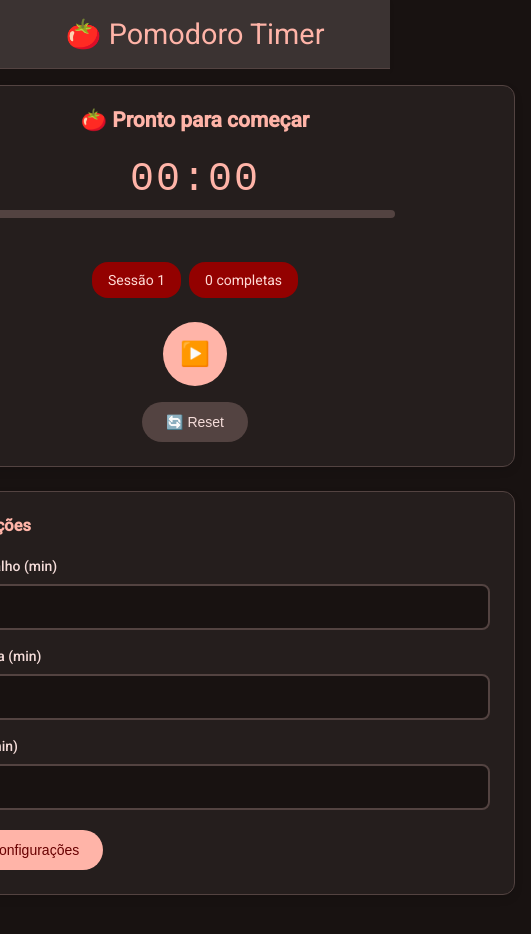
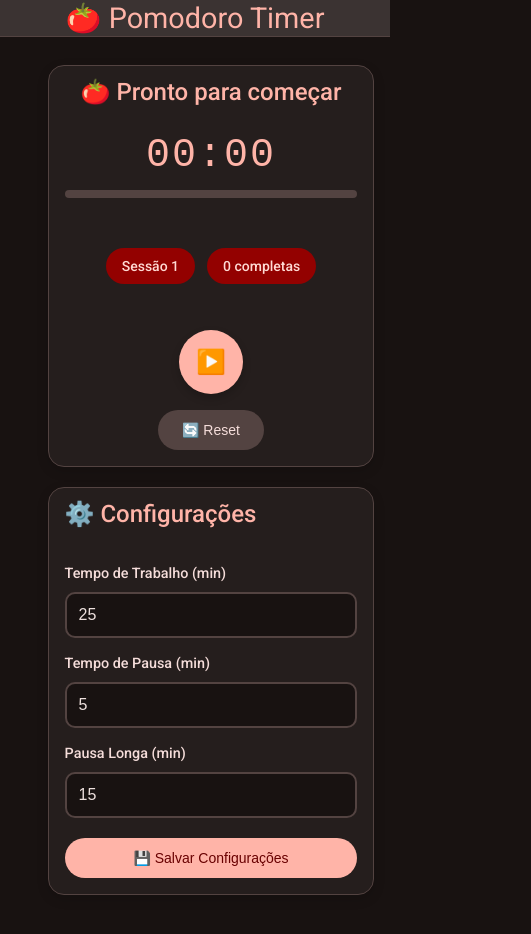
Before and after one commit to iagopedro/pomodoro, an Angular app: page / in a window 390 px wide. Shown: the whole page, 531 px wide, since content can reach past the window. Built offline with nearby package versions, Linux system fonts and the light colour scheme.

Commit message:
feat(ui): implement responsive horizontal layout with improved spacing
- Change to side-by-side card layout (timer + config)
- Add responsive breakpoints for all screen sizes
- Enhance visual hierarchy with larger fonts and shadows
- Improve header compactness and overall spacing

```diff
--- a/src/app/app.scss
+++ b/src/app/app.scss
@@ -11,14 +11,14 @@
 
 .app-header {
   background: var(--mat-sys-surface-container-highest);
-  padding: 24px;
+  padding: 8px;
   text-align: center;
   border-bottom: 1px solid var(--mat-sys-outline-variant);
   box-shadow: 0 2px 4px rgba(0, 0, 0, 0.1);
 
   h1 {
     margin: 0;
-    font-size: 2.5rem;
+    font-size: 1.3rem;
     font-weight: 400;
     color: var(--mat-sys-primary);
     font-family: 'Roboto', sans-serif;
@@ -50,8 +50,15 @@
   display: flex;
   justify-content: center;
   align-items: flex-start;
-  padding: 0;
+  padding: 16px 0;
   background: var(--mat-sys-surface);
+  width: 100%;
+  overflow: hidden;
+  min-height: 0;
+
+  @media (max-width: 768px) {
+    padding: 12px 0;
+  }
 }
 
 .app-footer {
--- a/src/app/pomodoro/pomodoro.html
+++ b/src/app/pomodoro/pomodoro.html
@@ -3,6 +3,8 @@
   Angular v20 - Aplicação standalone com Signals e Control Flow
 -->
 <div class="pomodoro-container">
+  <!-- Cards alinhados horizontalmente -->
+  <div class="cards-row">
     <!-- Timer Principal -->
     <div class="timer-card">
       <h2>🍅 {{ getStateDisplayName() }}</h2>
@@ -60,3 +62,4 @@
       </button>
     </div>
   </div>
+</div>
--- a/src/app/pomodoro/pomodoro.scss
+++ b/src/app/pomodoro/pomodoro.scss
@@ -2,21 +2,73 @@
 // Angular v20 - Template simplificado sem Angular Material
 
 .pomodoro-container {
-  max-width: 800px;
-  min-width: 40rem;
+  // max-width: 1600px;
+  width: 100%;
   margin: 0 auto;
-  padding: 20px;
+  padding: 20px 32px;
   font-family: 'Roboto', sans-serif;
   color: var(--mat-sys-on-surface);
+  display: flex;
+  flex-direction: column;
+  gap: 20px;
+  height: 100%;
+
+  @media (max-width: 1200px) {
+    padding: 16px 24px;
+    gap: 16px;
+  }
+
+  @media (max-width: 900px) {
+    padding: 16px 20px;
+    gap: 20px;
+  }
+
+  @media (max-width: 768px) {
+    padding: 16px;
+    gap: 16px;
+  }
+}
+
+.cards-row {
+  display: grid;
+  grid-template-columns: 2fr 1fr;
+  gap: 5rem;
+  align-items: stretch;
+  flex: 1;
+  min-height: 0;
+  // width: 100%;
+
+  @media (max-width: 1200px) {
+    gap: 20px;
+  }
+
+  @media (max-width: 900px) {
+    grid-template-columns: 1fr;
+    gap: 20px;
+    align-items: start;
+  }
 }
 
 .timer-card, .config-card, .info-card {
   background: var(--mat-sys-surface-container);
-  border-radius: 12px;
+  border-radius: 16px;
   padding: 24px;
-  margin-bottom: 24px;
-  box-shadow: 0 4px 8px rgba(0,0,0,0.1);
+  box-shadow: 0 4px 12px rgba(0,0,0,0.15);
   border: 1px solid var(--mat-sys-outline-variant);
+  display: flex;
+  flex-direction: column;
+  min-height: 0;
+  overflow-y: auto;
+
+  @media (max-width: 900px) {
+    padding: 20px;
+    height: auto;
+    overflow-y: visible;
+  }
+
+  @media (max-width: 768px) {
+    padding: 16px;
+  }
 }
 
 .timer-card {
@@ -24,46 +76,95 @@
 }
 
 .timer-display {
-  margin: 40px 0;
+  margin: 36px 0;
+  flex: 1;
+  display: flex;
+  flex-direction: column;
+  justify-content: center;
+
+  @media (max-width: 900px) {
+    margin: 28px 0;
+  }
+
+  @media (max-width: 768px) {
+    margin: 24px 0;
+  }
 }
 
 .time-text {
-  font-size: 4rem;
+  font-size: 4.5rem;
   font-weight: 300;
   font-family: 'Roboto Mono', monospace;
   color: var(--mat-sys-primary);
-  margin-bottom: 20px;
+  margin-bottom: 28px;
+  letter-spacing: 4px;
+
+  @media (min-width: 1400px) {
+    font-size: 5.5rem;
+    margin-bottom: 32px;
+  }
+
+  @media (max-width: 1200px) {
+    font-size: 4rem;
+    margin-bottom: 24px;
+  }
+
+  @media (max-width: 900px) {
+    font-size: 3.5rem;
+    letter-spacing: 3px;
+  }
+
+  @media (max-width: 768px) {
+    font-size: 3rem;
     letter-spacing: 2px;
+  }
 }
 
 .progress-bar {
-  height: 8px;
+  height: 10px;
   background: var(--mat-sys-surface-variant);
-  border-radius: 4px;
+  border-radius: 6px;
   overflow: hidden;
   margin: 0 auto;
-  max-width: 400px;
+  width: 100%;
+  max-width: 500px;
+
+  @media (max-width: 768px) {
+    height: 8px;
+    max-width: 100%;
+  }
 }
 
 .progress {
   height: 100%;
   background: var(--mat-sys-primary);
-  border-radius: 4px;
+  border-radius: 6px;
   transition: width 1s ease;
+  box-shadow: 0 0 8px rgba(244, 67, 54, 0.4);
 }
 
 .session-info {
+  margin: 28px 0;
+
+  @media (max-width: 768px) {
     margin: 20px 0;
+  }
 }
 
 .chip {
   display: inline-block;
-  padding: 8px 16px;
+  padding: 10px 20px;
   background: var(--mat-sys-primary-container);
   color: var(--mat-sys-on-primary-container);
-  border-radius: 16px;
-  margin: 4px;
+  border-radius: 20px;
+  margin: 6px;
+  font-size: 1rem;
+  font-weight: 500;
+
+  @media (max-width: 768px) {
+    padding: 8px 16px;
     font-size: 0.875rem;
+  }
 }
 
 .chip.accent {
@@ -75,19 +176,31 @@
   display: flex;
   justify-content: center;
   align-items: center;
+  gap: 20px;
+  flex-wrap: wrap;
+  margin-top: 28px;
+
+  @media (max-width: 768px) {
     gap: 16px;
-  flex-wrap: wrap;
     margin-top: 20px;
+  }
 }
 
 .btn-fab {
+  width: 72px;
+  height: 72px;
+  border-radius: 50%;
+  border: none;
+  font-size: 1.75rem;
+  cursor: pointer;
+  transition: all 0.3s ease;
+  box-shadow: 0 4px 8px rgba(0,0,0,0.2);
+
+  @media (max-width: 768px) {
     width: 64px;
     height: 64px;
-  border-radius: 50%;
-  border: none;
     font-size: 1.5rem;
-  cursor: pointer;
-  transition: all 0.3s ease;
+  }
 }
 
 .btn-fab.primary {
@@ -101,14 +214,20 @@
 }
 
 .btn {
-  padding: 12px 24px;
+  padding: 14px 28px;
   border: none;
-  border-radius: 24px;
+  border-radius: 28px;
   background: var(--mat-sys-surface-variant);
   color: var(--mat-sys-on-surface-variant);
   cursor: pointer;
   transition: all 0.3s ease;
+  font-size: 1rem;
+  font-weight: 500;
+
+  @media (max-width: 768px) {
+    padding: 12px 24px;
     font-size: 0.875rem;
+  }
 }
 
 .btn.primary {
@@ -129,9 +248,15 @@
 
 .config-grid {
   display: grid;
-  grid-template-columns: repeat(auto-fit, minmax(200px, 1fr));
+  grid-template-columns: 1fr;
+  gap: 20px;
+  margin: 24px 0;
+  flex: 1;
+
+  @media (max-width: 768px) {
     gap: 16px;
     margin: 20px 0;
+  }
 }
 
 .form-field {
@@ -140,18 +265,29 @@
 }
 
 .form-field label {
-  margin-bottom: 8px;
+  margin-bottom: 10px;
   color: var(--mat-sys-on-surface-variant);
   font-weight: 500;
+  font-size: 1rem;
+
+  @media (max-width: 768px) {
+    margin-bottom: 8px;
+    font-size: 0.9rem;
+  }
 }
 
 .form-field input {
-  padding: 12px;
+  padding: 14px 16px;
   border: 2px solid var(--mat-sys-outline-variant);
-  border-radius: 8px;
+  border-radius: 10px;
   background: var(--mat-sys-surface);
   color: var(--mat-sys-on-surface);
+  font-size: 1.1rem;
+
+  @media (max-width: 768px) {
+    padding: 12px;
     font-size: 1rem;
+  }
 }
 
 .form-field input:focus {
@@ -171,6 +307,14 @@ ol {
 h2, h3 {
   color: var(--mat-sys-primary);
   margin-top: 0;
+  margin-bottom: 24px;
+  font-size: 1.75rem;
+  font-weight: 500;
+
+  @media (max-width: 768px) {
+    font-size: 1.5rem;
+    margin-bottom: 20px;
+  }
 }
 
 // Responsividade
```
Lines whose indentation alone changed are shown as unchanged.
